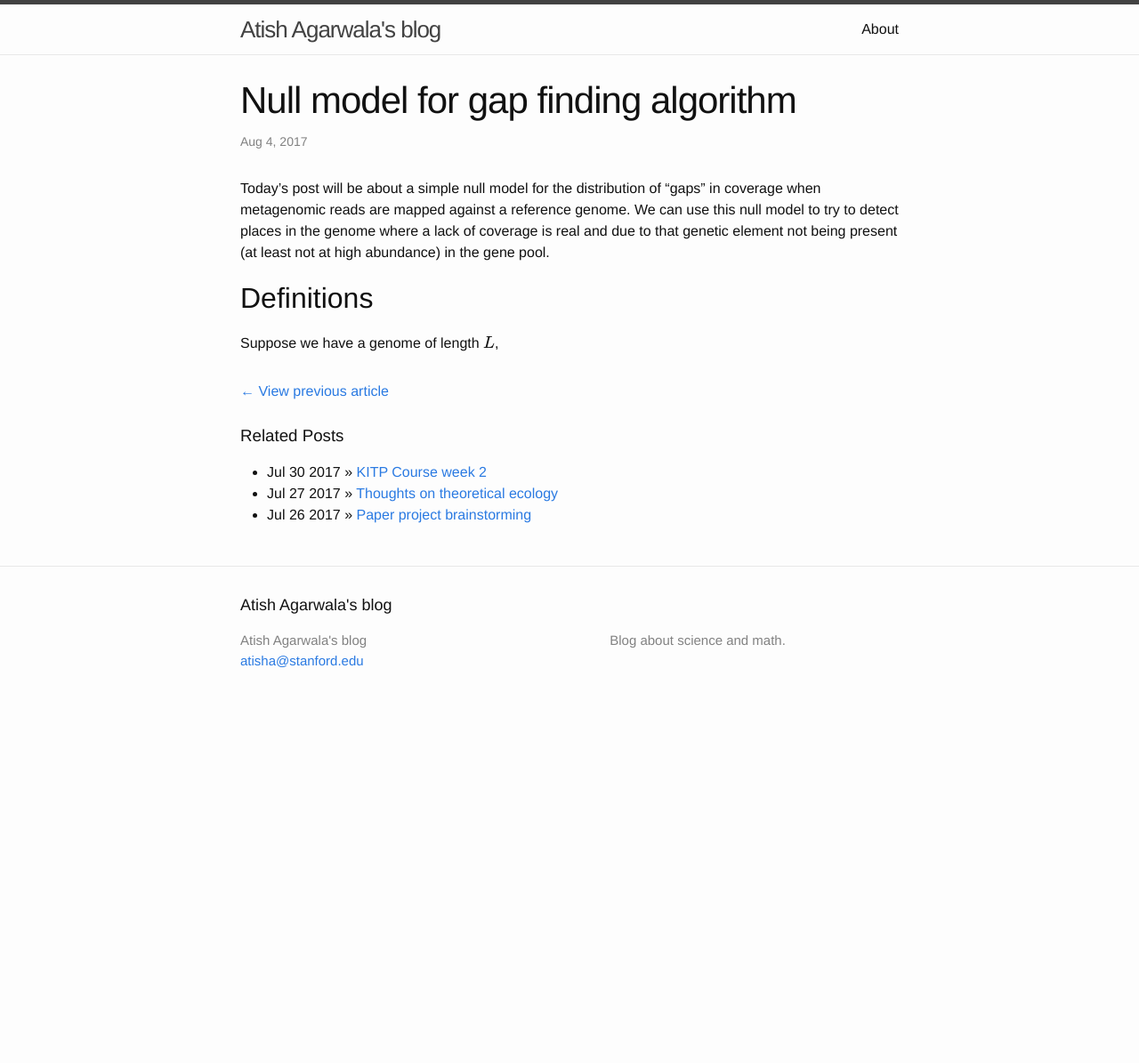
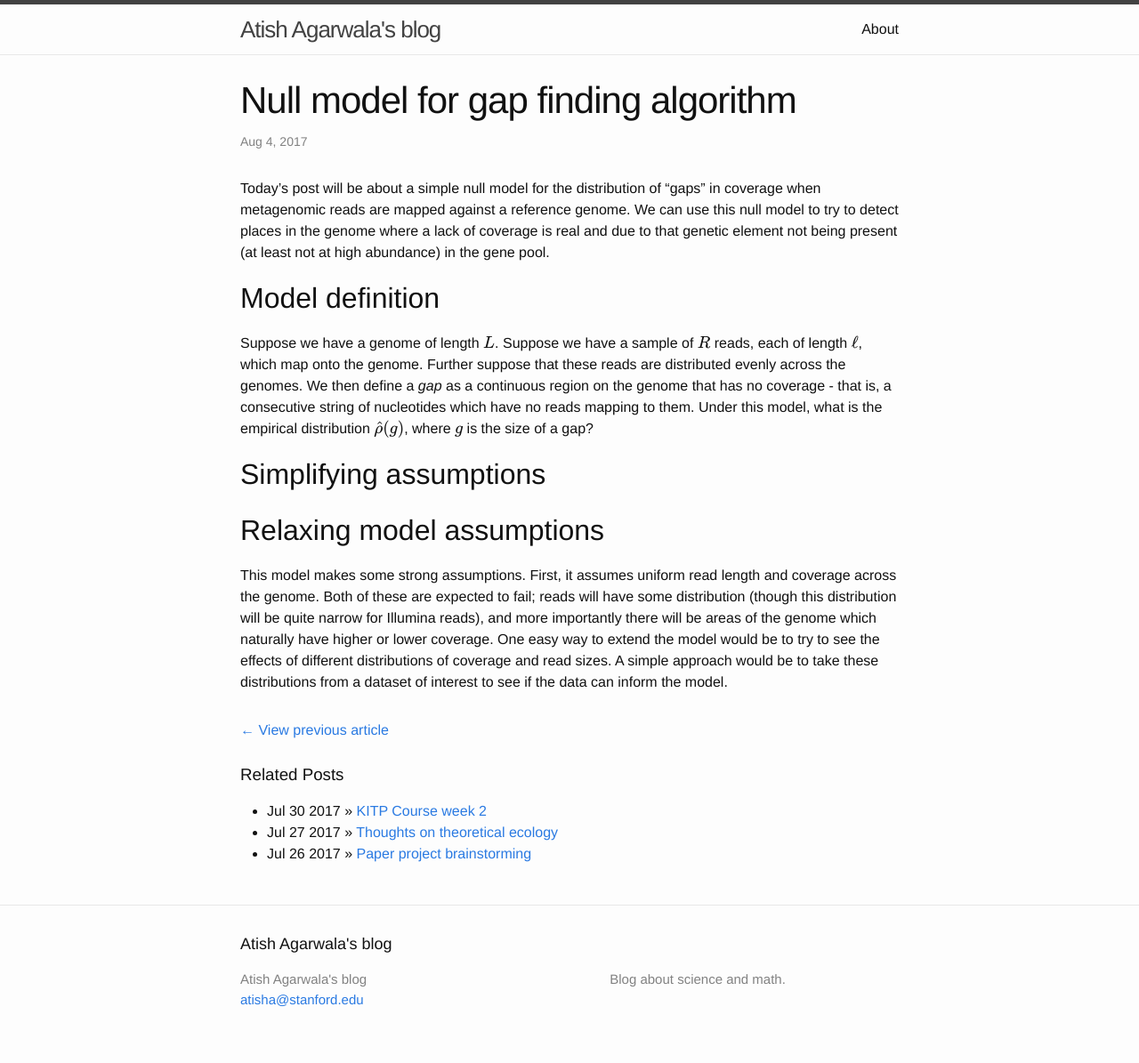
Before and after one commit to atishagarwala/atishagarwala.github.io, a Jekyll site: the page built from _posts/2017-08-04-Null-model-coverage.markdown, in a window 1280 px wide. Shown: the whole page at 89% size. Built offline with Jekyll 4.4.1, drawn with Linux system fonts in a browser that asks for light colours; formulas are drawn with MathJax 3; comment, search, counter and statistics services are not loaded; before the commit the page ends 900 px from its top, so only the background shows below that.

Commit message:
Update 2017-08-04-Null-model-coverage.markdown

```diff
--- a/_posts/2017-08-04-Null-model-coverage.markdown
+++ b/_posts/2017-08-04-Null-model-coverage.markdown
@@ -10,6 +10,22 @@ Today's post will be about a simple null model for the distribution of "gaps" in
 against a reference genome. We can use this null model to try to detect places in the genome where a lack of coverage is real
 and due to that genetic element not being present (at least not at high abundance) in the gene pool.
 
-## Definitions
+## Model definition
 
-Suppose we have a genome of length $$L$$,
+Suppose we have a genome of length $$L$$. Suppose we have a sample of $$R$$ reads, each of length $$\ell$$, which map
+onto the genome. Further suppose that these reads are distributed evenly across the genomes. We then define a _gap_ as a
+continuous region on the genome that has no coverage - that is, a consecutive string of nucleotides which have no
+reads mapping to them. Under this model, what is the empirical distribution $$\hat{\rho}(g)$$, where $$g$$ is the size of a
+gap?
+
+## Simplifying assumptions
+
+
+
+## Relaxing model assumptions
+
+This model makes some strong assumptions. First, it assumes uniform read length and coverage across the genome. Both of these
+are expected to fail; reads will have some distribution (though this distribution will be quite narrow for Illumina reads),
+and more importantly there will be areas of the genome which naturally have higher or lower coverage. One easy
+way to extend the model would be to try to see the effects of different distributions of coverage and read sizes. A simple
+approach would be to take these distributions from a dataset of interest to see if the data can inform the model.
```
